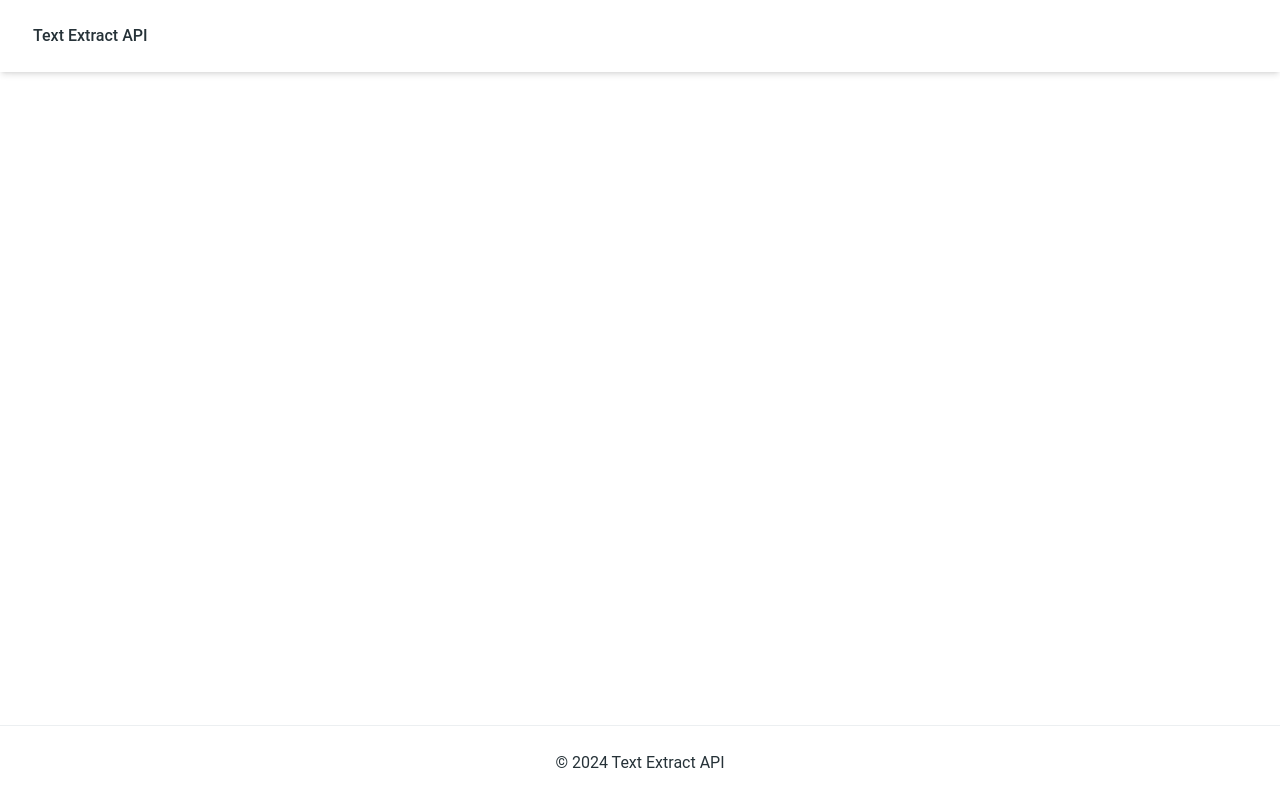
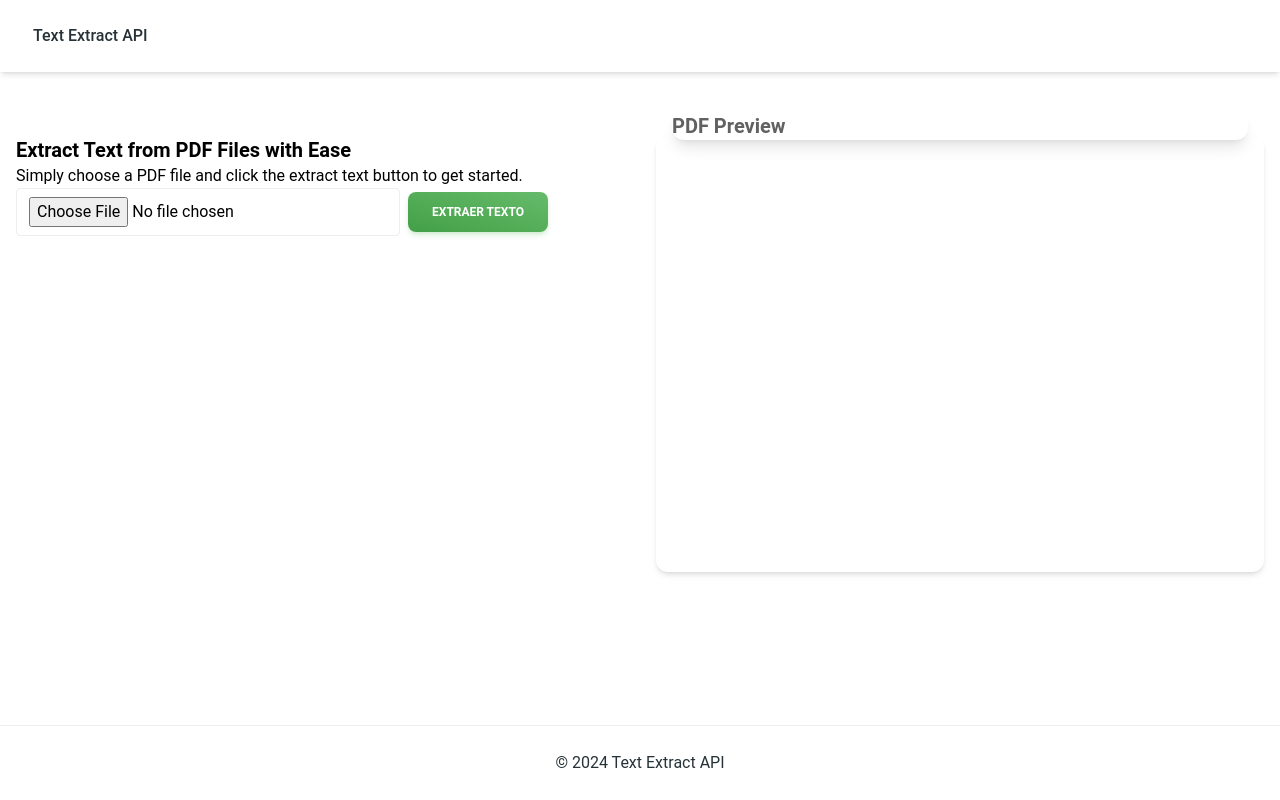
Before and after one commit to Alecfut07/text-extract-api, a React (Vite) app: page / in a window 1280 px wide. Built offline with nearby package versions, Linux system fonts and the light colour scheme.

Commit message:
feature/Add new component Body and display it between the CustomNavbar and CustomFooter

```diff
--- a/src/Mockups/Mockup_v2/Mockup_v2.jsx
+++ b/src/Mockups/Mockup_v2/Mockup_v2.jsx
@@ -1,3 +1,4 @@
+import Body from "../../components/Body/Body";
 import CustomFooter from "../../components/CustomFooter/CustomFooter";
 import CustomNavbar from "../../components/CustomNavbar/CustomNavbar";
 
@@ -5,6 +6,7 @@ function Mockup_v2() {
   return (
     <div className="min-h-screen relative">
       <CustomNavbar />
+      <Body />
       <CustomFooter />
     </div>
   );
--- /dev/null
+++ b/src/components/Body/Body.jsx
@@ -0,0 +1,37 @@
+import { Card, CardBody, CardHeader } from "@material-tailwind/react";
+import FileUploader from "../FileUploader/FileUploader";
+
+function Body() {
+  return (
+    <div className="mx-auto  py-12">
+      <div className="flex flex-row justify-between">
+        {/* Lado izquierdo */}
+        <div className="w-1/2 p-4">
+          <h2 className="font-bold text-xl">
+            Extract Text from PDF Files with Ease
+          </h2>
+          <p>
+            Simply choose a PDF file and click the extract text button to get
+            started.
+          </p>
+          <FileUploader />
+        </div>
+
+        {/* Lado derecho */}
+        <div className="w-1/2 p-4">
+          <Card>
+            <CardHeader size="lg">
+              <h2 className="font-bold text-xl">PDF Preview</h2>
+            </CardHeader>
+            <CardBody>
+              <iframe className="w-full h-96"></iframe>
+              {/* Reemplaza "URL_DEL_PDF" con la URL o la ruta local de tu PDF */}
+            </CardBody>
+          </Card>
+        </div>
+      </div>
+    </div>
+  );
+}
+
+export default Body;
--- /dev/null
+++ b/src/components/Body/index.jsx
@@ -0,0 +1,3 @@
+import Body from "./Body";
+
+export default Body;
--- a/src/components/FileUploader/FileUploader.jsx
+++ b/src/components/FileUploader/FileUploader.jsx
@@ -3,7 +3,6 @@ import { Button } from "@material-tailwind/react";
 function FileUploader() {
   return (
     <div className="mb-4 flex-grow">
-      <label className="mb-1 block font-bold">Subir archivo:</label>
       <div className="flex items-center">
         <input
           type="file"
```
